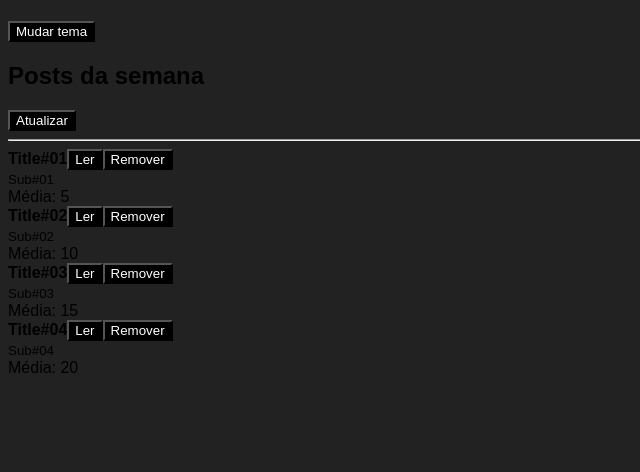
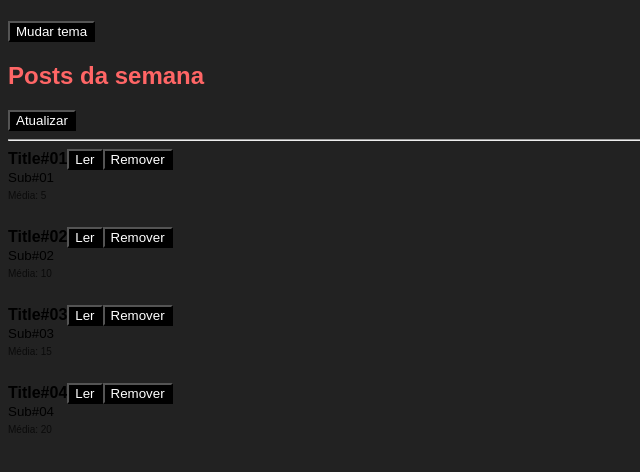
Before and after one commit to i4n-v/react-fundamentals, a React app: page / in a window 1280 px wide. Shown: the top 472 px of the page, without its empty margins (0-640 px from the left). Built offline with nearby package versions, Linux system fonts and the light colour scheme.

Commit message:
feat: styling with styled-components

```diff
--- a/src/components/App/index.jsx
+++ b/src/components/App/index.jsx
@@ -3,6 +3,7 @@ import Post from "../Post";
 import Header from "../Header";
 import { ThemeProvider } from "../../contexts/ThemeContext";
 import Button from "../Button";
+import { MainTitle } from "./styles";
 
 const staticPosts = [
   {
@@ -82,7 +83,7 @@ export default function App() {
   return (
     <ThemeProvider>
       <Header>
-        <h2>Posts da semana</h2>
+        <MainTitle as="h2">Posts da semana</MainTitle>
         <Button onClick={handleRefresh}>Atualizar</Button>
       </Header>
       <hr />
--- /dev/null
+++ b/src/components/App/styles.js
@@ -0,0 +1,8 @@
+import styled from "styled-components";
+import Title from "../Title";
+
+const MainTitle = styled(Title)`
+  color: #f66;
+`;
+
+export { MainTitle };
--- a/src/components/Header/index.jsx
+++ b/src/components/Header/index.jsx
@@ -2,13 +2,14 @@ import PropTypes from "prop-types";
 import React, { useContext } from "react";
 import Button from "../Button";
 import { ThemeContext } from "../../contexts/ThemeContext";
+import Title from "../Title";
 
 export default function Header({ title, children }) {
   const { handleToggleTheme } = useContext(ThemeContext);
 
   return (
     <>
-      <h1>{title}</h1>
+      <Title>{title}</Title>
       <Button onClick={handleToggleTheme}>Mudar tema</Button>
       {children}
     </>
--- a/src/components/Post/index.jsx
+++ b/src/components/Post/index.jsx
@@ -1,11 +1,12 @@
-import React, { useMemo } from "react";
+import React from "react";
 import PropTypes from "prop-types";
 import PostHeader from "../PostHeader";
+import { Subtitle, Rate, Container } from "./styles";
 
 export default function Post({ post, onRemove, onRead }) {
   return (
     <>
-      <article>
+      <Container removed={post.removed}>
         <PostHeader
           post={{
             id: post.id,
@@ -16,11 +17,9 @@ export default function Post({ post, onRemove, onRead }) {
           onRead={onRead}
           onRemove={onRemove}
         />
-        <br />
-        <small>{post.subtitle}</small>
-        <br />
-        Média: {post.likes / 2}
-      </article>
+        <Subtitle>{post.subtitle}</Subtitle>
+        <Rate>Média: {post.likes / 2}</Rate>
+      </Container>
     </>
   );
 }
--- /dev/null
+++ b/src/components/Post/styles.js
@@ -0,0 +1,20 @@
+import styled, { css } from "styled-components";
+
+const Container = styled.article`
+  margin-bottom: 24px;
+  ${({ removed }) => css`
+    opacity: ${removed ? 0.3 : 1};
+    color: ${removed ? "#F00" : "#000"};
+  `};
+`;
+
+const Subtitle = styled.small`
+  display: block;
+`;
+
+const Rate = styled.span`
+  font-size: 10px;
+  opacity: 0.7;
+`;
+
+export { Container, Subtitle, Rate };
--- /dev/null
+++ b/src/components/Title/index.jsx
@@ -0,0 +1,7 @@
+import styled from "styled-components";
+
+const Title = styled.h1`
+  color: #637bf3;
+`;
+
+export default Title;
```
